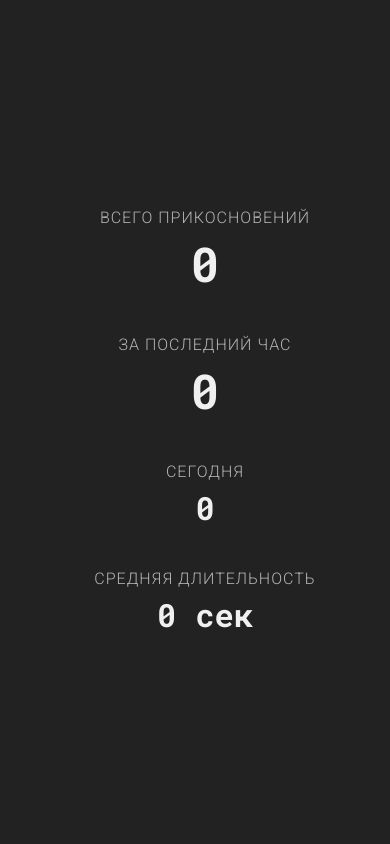
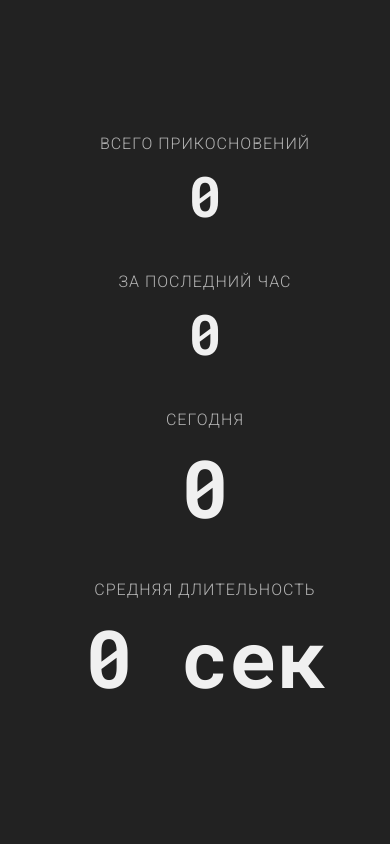
Before and after one commit to artem-konevskikh/mf-touch-companion, a Python web app: template src/webapp/templates/index.html in a window 390 px wide. Run offline with Jinja, Linux system fonts and the light colour scheme; the template is opened without the code that fills it, so the values that code supplies are empty.

Commit message:
ui: bigger font size, all metrics same size

```diff
--- a/src/webapp/static/css/styles.css
+++ b/src/webapp/static/css/styles.css
@@ -91,25 +91,15 @@ h1 {
 
 .metric-value {
   font-family: var(--mono-font);
-  font-size: 56px;
+  font-size: 80px;
   font-weight: 700;
   margin: 0;
 }
 
-.metric-value.medium {
-  font-size: 48px;
-}
-
-.metric-value.small {
-  font-size: 36px;
-}
-
 /* Special styling for total count and hour count */
 #total-count, #hour-count {
-  font-size: 80px;
+  font-size: 64px;
 }
-
-
 
 .pulse {
   animation: pulse 2s infinite;
@@ -145,7 +135,7 @@ h1 {
 }
 
 /* Responsive design */
-@media (max-width: 768px) {
+@media (max-width:768px) {
   .metrics-container {
     flex-direction: column;
     padding: 10px;
@@ -156,11 +146,11 @@ h1 {
   }
 
   #total-count, #hour-count {
-    font-size: 48px;
+    font-size: 56px;
   }
 
   .metric-value.medium {
-    font-size: 32px;
+    font-size: 56px;
   }
 
   .state-emoji {
--- a/src/webapp/static/js/dashboard.js
+++ b/src/webapp/static/js/dashboard.js
@@ -162,7 +162,7 @@ class DashboardController {
                 this.reconnectDelay = Math.min(30000, this.reconnectDelay * this.reconnectBackoffMultiplier);
             }
 
-            console.log(`Reconnecting in ${this.reconnectDelay/1000} seconds... (Attempt ${this.reconnectAttempts})`);
+            console.log(`Reconnecting in ${this.reconnectDelay / 1000} seconds... (Attempt ${this.reconnectAttempts})`);
             setTimeout(() => this.connectWebSocket(), this.reconnectDelay);
         };
 
@@ -193,7 +193,7 @@ class DashboardController {
         };
 
         this.evtSource.onerror = () => {
-            console.error(`EventSource failed. Reconnecting in ${this.reconnectDelay/1000} seconds...`);
+            console.error(`EventSource failed. Reconnecting in ${this.reconnectDelay / 1000} seconds...`);
             this.evtSource.close();
 
             // Apply exponential backoff for reconnection delay
--- a/src/webapp/templates/index.html
+++ b/src/webapp/templates/index.html
@@ -28,12 +28,12 @@
 
                 <div class="metric-section">
                     <div class="metric-title">Сегодня</div>
-                    <div class="metric-value medium" id="today-count">0</div>
+                    <div class="metric-value" id="today-count">0</div>
                 </div>
 
                 <div class="metric-section">
                     <div class="metric-title">Средняя длительность</div>
-                    <div class="metric-value medium" id="avg-duration">0 сек</div>
+                    <div class="metric-value" id="avg-duration">0 сек</div>
                 </div>
 
 
```
